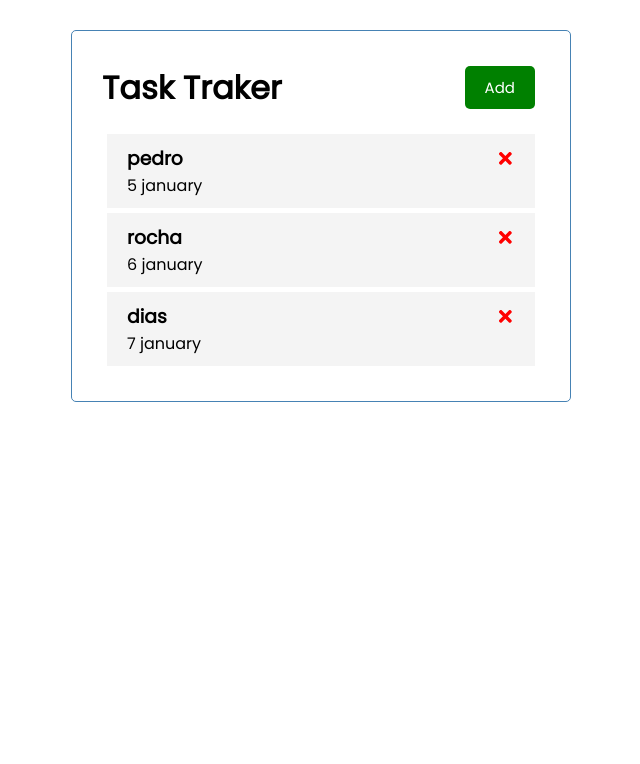
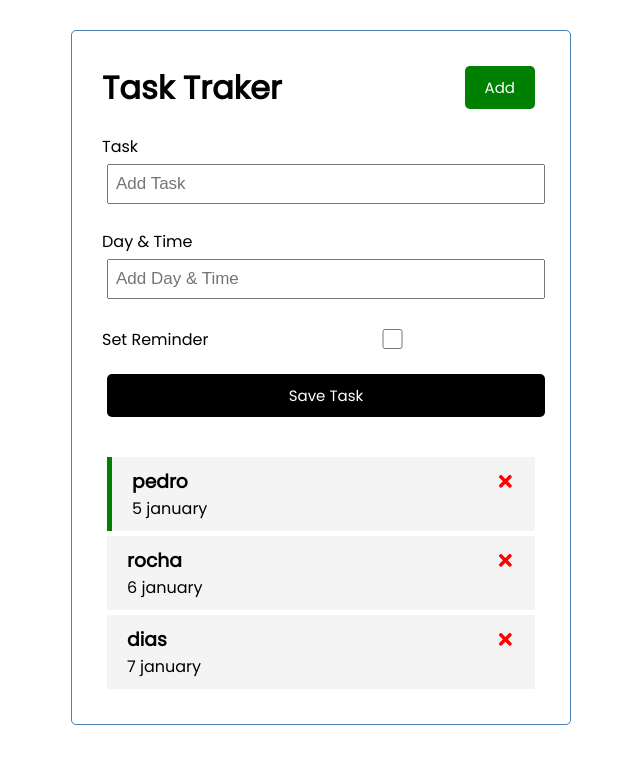
Before and after one commit to pedryvo/react-crash-course, a React (Create React App) app: page / in a window 1280 px wide. Shown: the top 764 px of the page, without its empty margins (319-959 px from the left). Built offline with nearby package versions, Linux system fonts and the light colour scheme.

Commit message:
add tasks feature

```diff
--- a/src/App.js
+++ b/src/App.js
@@ -1,6 +1,8 @@
+import { toHaveStyle } from '@testing-library/jest-dom/dist/matchers';
 import { useState } from 'react'
 import Header from './components/Header'
 import Tasks from './components/Tasks';
+import AddTask from './components/AddTask';
 
 const App = () => {
   const [tasks, setTasks] = useState([
@@ -24,16 +26,29 @@
     }
   ])
 
+  // Add Task
+  const addTask = (task) => {
+    const id = Math.floor(Math.random() * 10000) + 1
+    const newTask = { id, ...task }
+    setTasks([...tasks, newTask])
+  }
+
   // Delete task
   const deleteTask = (id) => {
     setTasks(tasks.filter((task) => task.id !== id))
   }
 
+  // Toggle Reminder
+  const toggleReminder = (id) => {
+    setTasks(tasks.map((task) => task.id === id ? {...task, reminder: !task.reminder} : task))
+  }
+
   return (
     <div className="App container">
       <Header />
+      <AddTask onAdd={addTask}/>
       { tasks.length > 0 ?
-        <Tasks tasks={tasks} onDelete={deleteTask}/> : 'No tasks to show.' }
+        <Tasks tasks={tasks} onDelete={deleteTask} onToggle={toggleReminder}/> : 'No tasks to show.' }
     </div>
   );
 }
--- /dev/null
+++ b/src/components/AddTask.js
@@ -0,0 +1,46 @@
+import { useState } from 'react'
+
+const AddTask = ({ onAdd }) => {
+  const [text, setText] = useState('')
+  const [day, setDay] = useState('')
+  const [reminder, setReminder] = useState(false)
+
+  const onSubmit = (e) => {
+    e.preventDefault()
+
+    if (!text) {
+      alert('Please add a task')
+      return
+    }
+
+    onAdd({text, day, reminder})
+
+    setText('')
+    setDay('')
+    setReminder(false)
+  }
+
+  return (
+    <form className="add-form" onSubmit={onSubmit}>
+      <div className="form-control">
+        <label>Task</label>
+        <input type="text" placeholder="Add Task" value={text} onChange={(e) => setText(e.target.value)} />
+      </div>
+      <div className="form-control">
+        <label>Day & Time</label>
+        <input type="text" placeholder="Add Day & Time" value={day} onChange={(e) => setDay(e.target.value)}/>
+      </div>
+      <div className="form-control form-control-check">
+        <label>Set Reminder</label>
+        <input type="checkbox"
+                checked={reminder}
+                value={reminder}
+                onChange={(e) => setReminder(e.currentTarget.checked)}/>
+      </div>
+
+      <input type="submit" value="Save Task" className="btn btn-block"/>
+    </form>
+  )
+}
+
+export default AddTask
--- a/src/components/Task.js
+++ b/src/components/Task.js
@@ -1,8 +1,8 @@
 import { FaTimes } from 'react-icons/fa'
 
-const Task = ({ task, onDelete }) => {
+const Task = ({ task, onDelete, onToggle }) => {
   return (
-    <div className='task'>
+    <div className={`task ${task.reminder ? 'reminder' : ''}`} onDoubleClick={() => onToggle(task.id)}>
       <h3>{task.text} <FaTimes style={{
         color: 'red',
         cursor: 'pointer'
--- a/src/components/Tasks.js
+++ b/src/components/Tasks.js
@@ -1,10 +1,10 @@
 import Task from "./Task"
 
-const Tasks = ({ tasks, onDelete }) => {
+const Tasks = ({ tasks, onDelete, onToggle }) => {
   return (
     <>
     {tasks.map((task) => (
-      <Task key={task.id} task={task} onDelete={onDelete}/>
+      <Task key={task.id} task={task} onDelete={onDelete} onToggle={onToggle}/>
     ))}
     </>
   )
```
